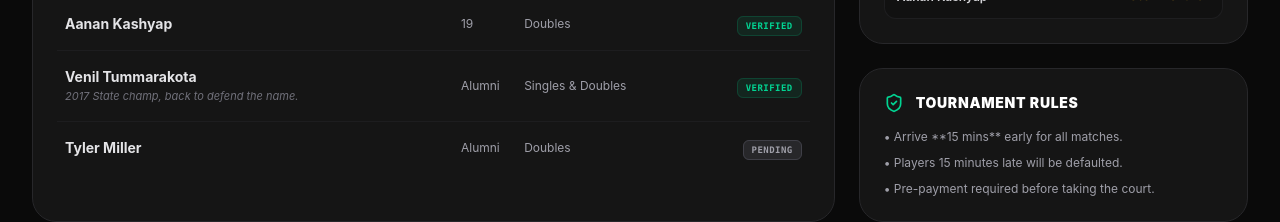
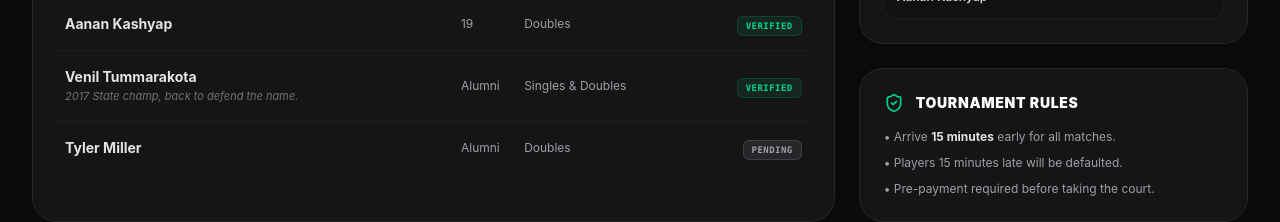
Before and after one commit to shwinster101/aces-for-arian, a React (Vite) app: page / in a window 1280 px wide. Shown: the part 1460-1682 px from the top of the page. Built offline with nearby package versions, Linux system fonts and the light colour scheme.

Commit message:
Fix literal markdown in home Rules card
"**15 mins**" rendered as literal asterisks in JSX; replace with a real
<strong> for "15 minutes".

Co-Authored-By: Claude Opus 4.8 <noreply@anthropic.com>

```diff
--- a/src/App.jsx
+++ b/src/App.jsx
@@ -700,7 +700,7 @@ export default function App() {
                     <h3 className="text-sm font-black text-white uppercase tracking-wider">Tournament Rules</h3>
                   </div>
                   <ul className="text-xs text-zinc-400 space-y-2.5">
-                    <li>• Arrive **15 mins** early for all matches.</li>
+                    <li>• Arrive <strong className="text-zinc-200">15 minutes</strong> early for all matches.</li>
                     <li>• Players 15 minutes late will be defaulted.</li>
                     <li>• Pre-payment required before taking the court.</li>
                   </ul>
```
